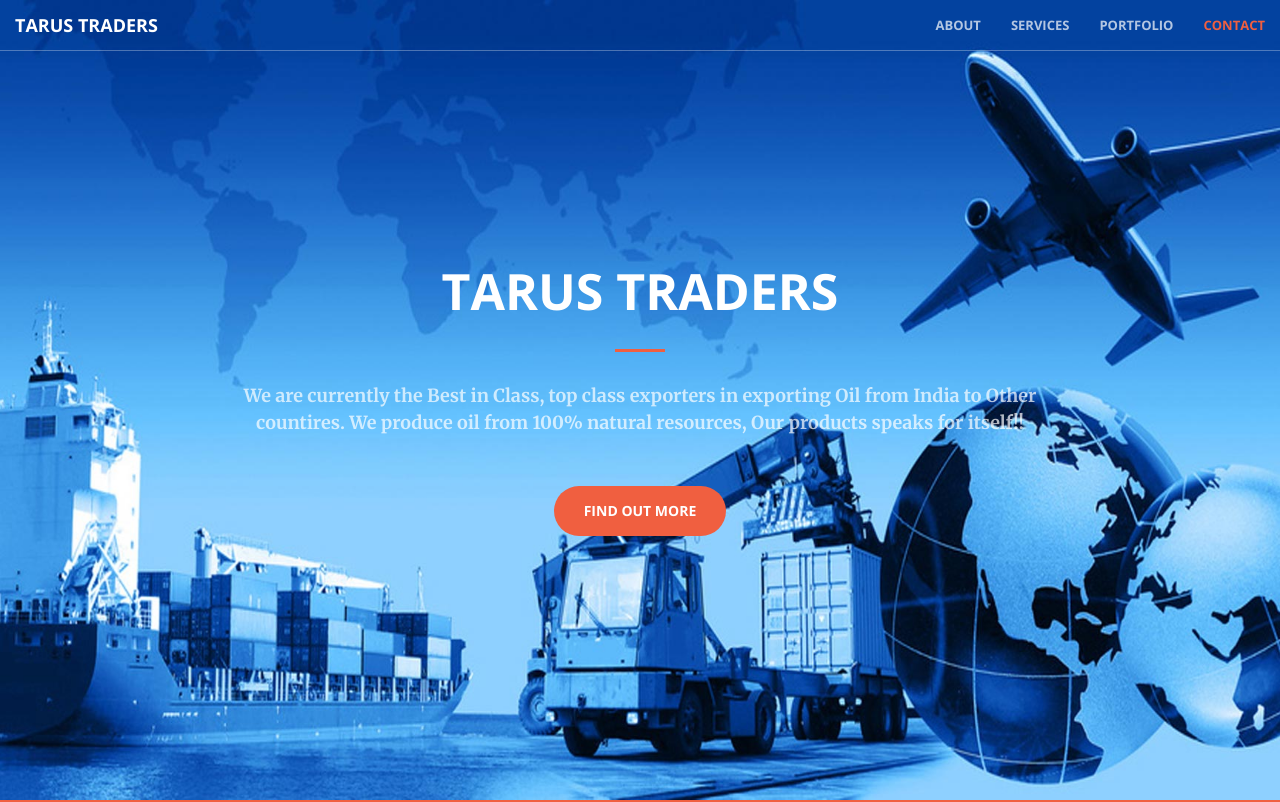
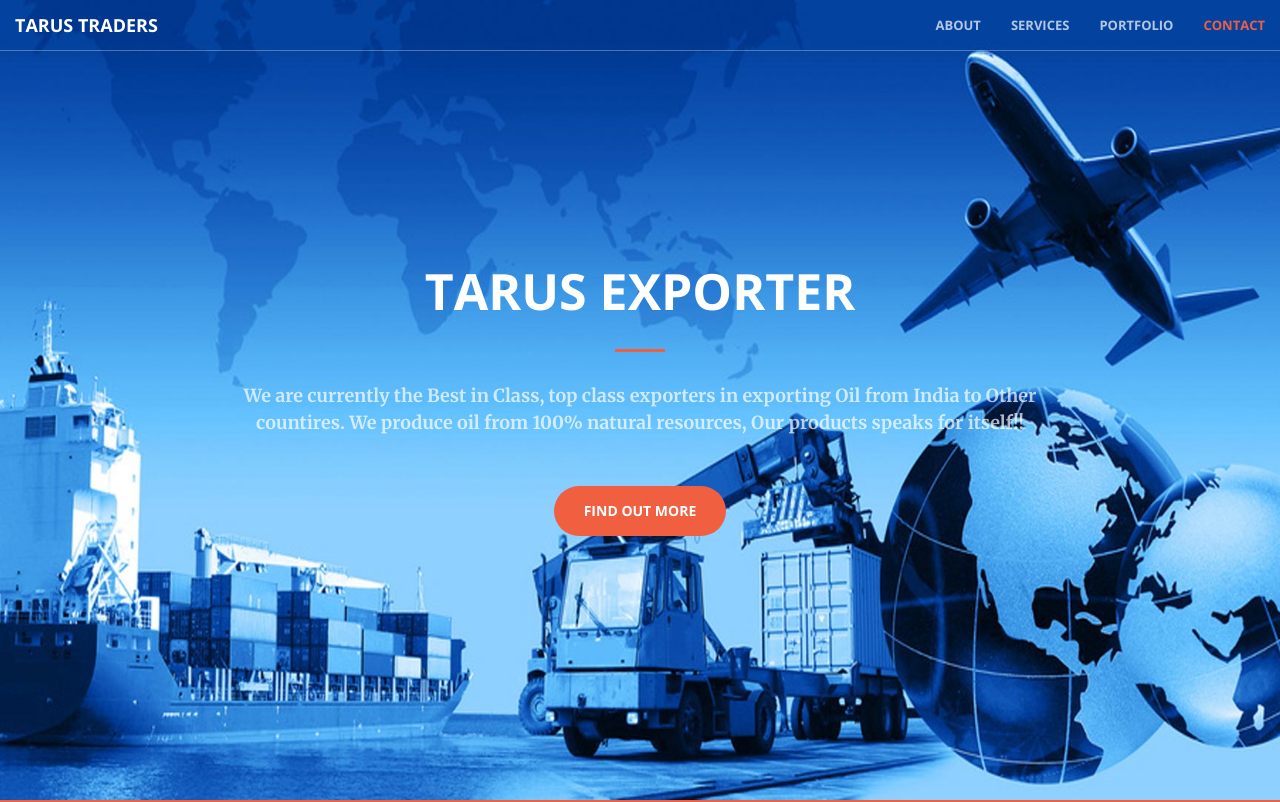
Before and after one commit to omnamasivayam/TarusTraders, a website: page index.html in a window 1280 px wide. Shown: the top 802 px of the page. Drawn offline with nearby package versions, Linux system fonts and the light colour scheme.

Commit message:
Update index.html
Traders to exporters

```diff
--- a/index.html
+++ b/index.html
@@ -71,7 +71,7 @@
     <header>
         <div class="header-content">
             <div class="header-content-inner">
-                <h1 id="homeHeading">TARUS TRADERS</h1>
+                <h1 id="homeHeading">TARUS EXPORTER</h1>
                 <hr>
                 <p><b>We are currently the Best in Class, top class exporters in exporting Oil from India to Other countires. We produce oil from 100% natural resources, Our products speaks for itself!!</b></p>
                 <a href="#about" class="btn btn-primary btn-xl page-scroll">Find Out More</a>
```
